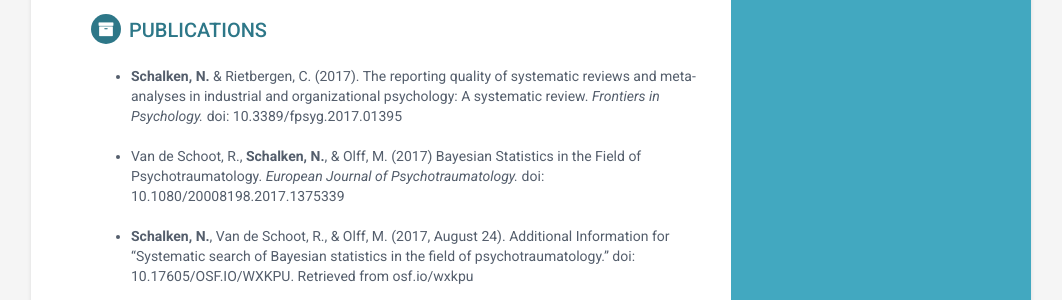
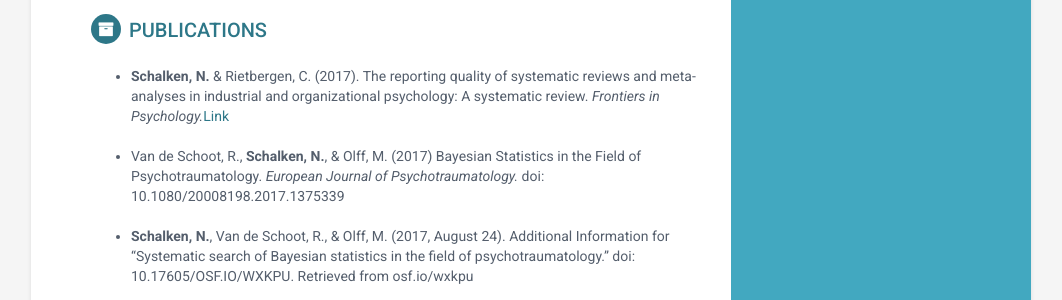
Before and after one commit to NaomiSchalken/naomischalken.github.io, a Jekyll site: the page built from index.html, in a window 1280 px wide. Shown: the part 898-1198 px from the top of the page, without its empty margins (109-1171 px from the left). Built offline with Jekyll 4.4.1, drawn with Linux system fonts in a browser that asks for light colours.

Commit message:
Update projects.html

```diff
--- a/_includes/projects.html
+++ b/_includes/projects.html
@@ -7,7 +7,7 @@
   <div class="intro">
 
   <ul>
-  <li> <b>Schalken, N.</b> & Rietbergen, C. (2017). The reporting quality of systematic reviews and meta-analyses in industrial and organizational psychology: A systematic review. <i>Frontiers in Psychology.</i> doi: 10.3389/fpsyg.2017.01395</li>
+  <li> <b>Schalken, N.</b> & Rietbergen, C. (2017). The reporting quality of systematic reviews and meta-analyses in industrial and organizational psychology: A systematic review. <i>Frontiers in Psychology.</i><a href="doi: 10.3389/fpsyg.2017.01395">Link</a></li>
   <br>
   <li> Van de Schoot, R., <b>Schalken, N.</b>, & Olff, M. (2017) Bayesian Statistics in the Field of Psychotraumatology. <i>European Journal of Psychotraumatology.</i>
   doi: 10.1080/20008198.2017.1375339 </li>
```
